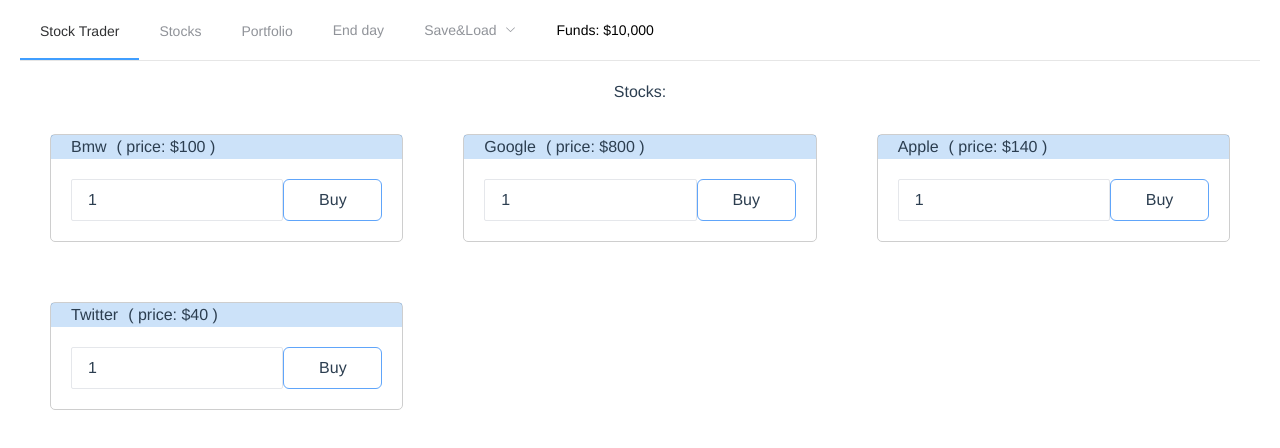
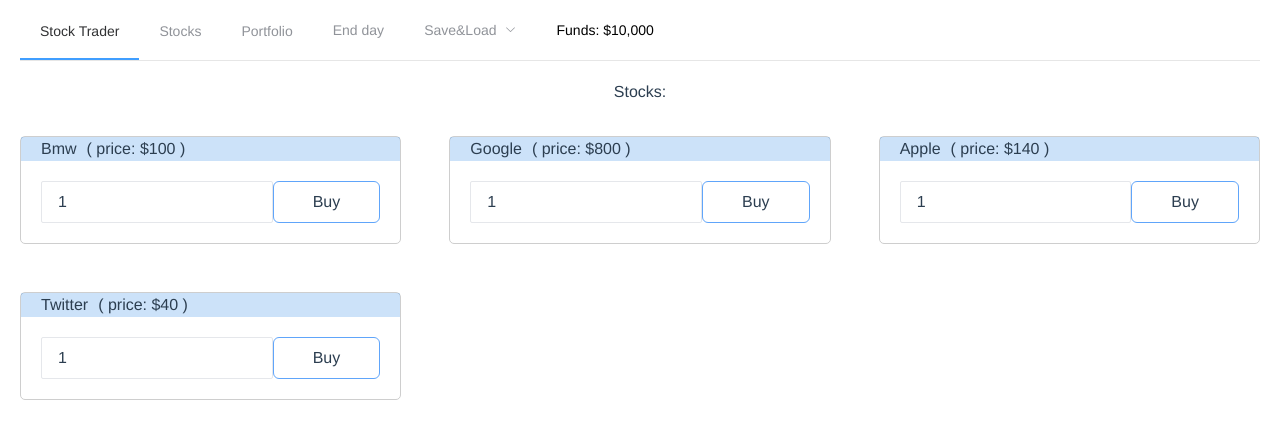
Before and after one commit to MaksimPotehin/stock_market, a Vue app: page /stocks in a window 1280 px wide. Shown: the top 448 px of the page. Built offline with nearby package versions, Linux system fonts and the light colour scheme.

Commit message:
refactored Stock pages with tailwind

```diff
--- a/src/App.vue
+++ b/src/App.vue
@@ -3,9 +3,9 @@
       v-loading="isLoading"
       id="app">
     <Header/>
-    <el-container>
+    <div class="2xl:container mx-auto">
       <router-view/>
-    </el-container>
+    </div>
   </section>
 </template>
 
--- a/src/components/Stock.vue
+++ b/src/components/Stock.vue
@@ -1,5 +1,4 @@
 <template>
-  <el-col :xs="24" :md="12" :lg="8" class="card-wrapper">
   <div class="card">
     <div class="card-header">
       <h2>{{ item.name }}</h2>
@@ -18,7 +17,6 @@
       />
     </div>
   </div>
-  </el-col>
 </template>
 
 <script>
@@ -80,9 +78,6 @@
 </script>
 
 <style scoped>
-.card-wrapper {
-  padding: 30px;
-}
 
 .card {
   border: 1px solid #cecece;
--- a/src/pages/Portfolio.vue
+++ b/src/pages/Portfolio.vue
@@ -1,7 +1,7 @@
 <template>
   <main class="flex-1 p-5">
     <h1>Portfolio:</h1>
-    <div class="flex flex-wrap">
+    <div class="mt-8 grid gap-8 md:gap-12 sm:grid-cols-1 md:grid-cols-2 xl:grid-cols-3 2xl:grid-cols-4 gap-8 md:gap-12">
       <Stock
           v-for="item of myStocks"
           :item="item"
--- a/src/pages/Stocks.vue
+++ b/src/pages/Stocks.vue
@@ -1,7 +1,7 @@
 <template>
   <main class="flex-1 p-5">
     <h1>Stocks:</h1>
-    <div class="flex flex-wrap">
+    <div class="mt-8 grid gap-8 md:gap-12 sm:grid-cols-1 md:grid-cols-2 xl:grid-cols-3 2xl:grid-cols-4 gap-8 md:gap-12">
       <Stock
           v-for="item of stocks"
           :item="item"
```
Lines whose indentation alone changed are shown as unchanged.
